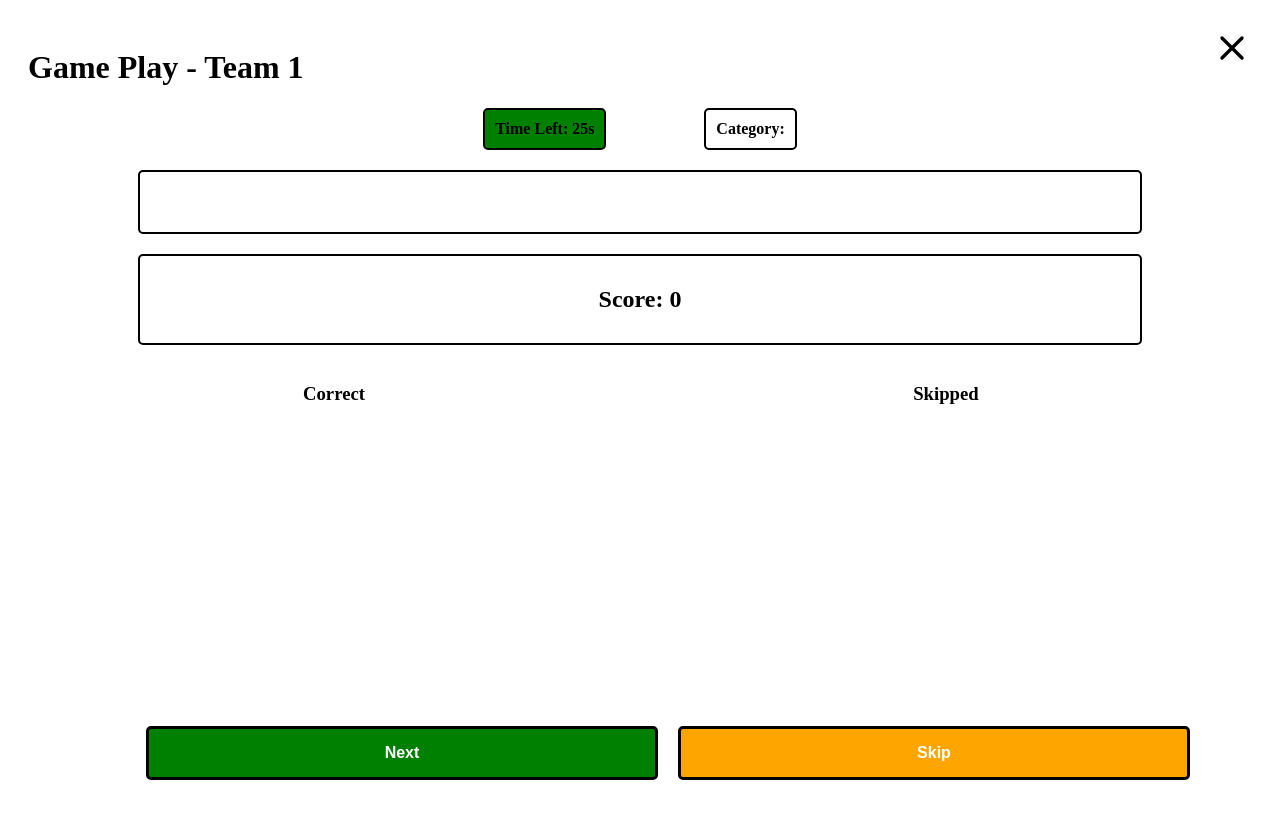
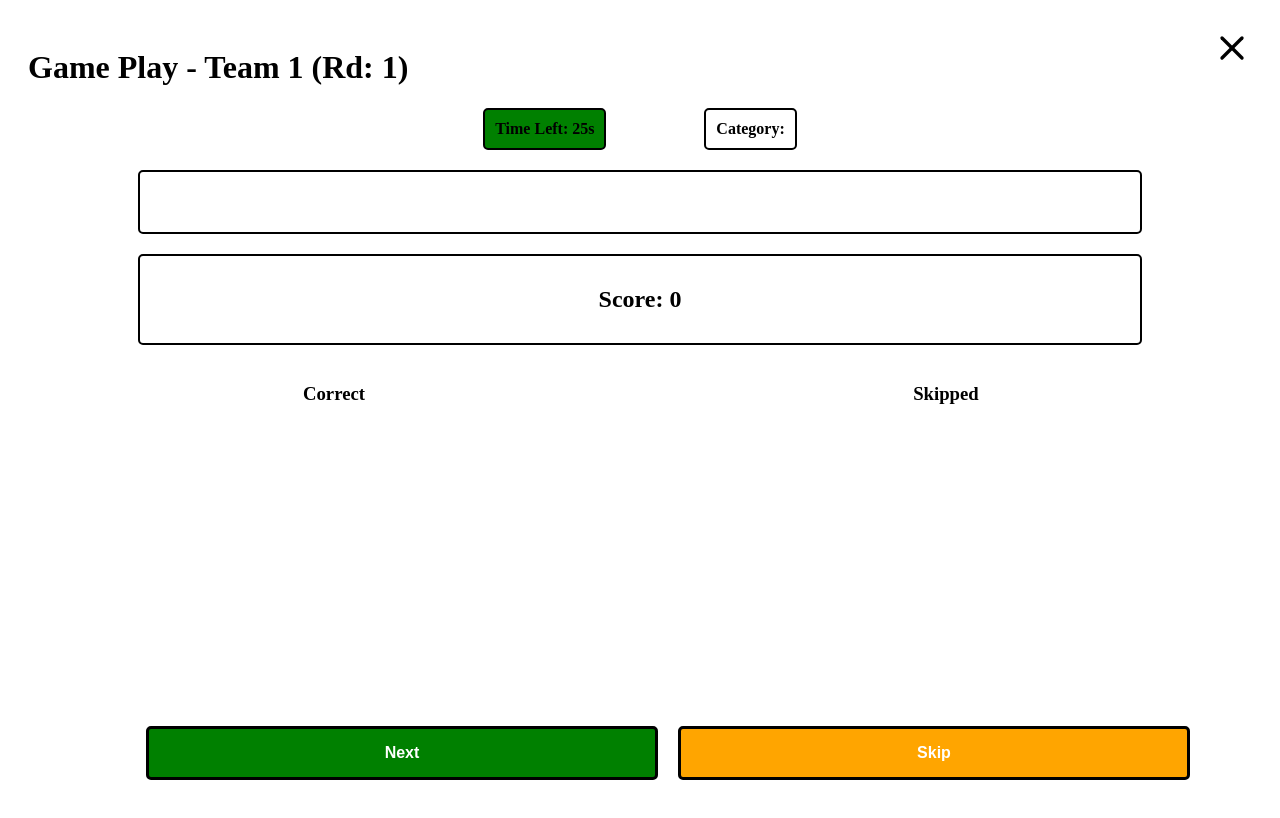
Before and after one commit to jdcb4/next-word, a Next.js app: page /game-play in a window 1280 px wide. Shown: the top 818 px of the page. Built offline with nearby package versions, Linux system fonts and the light colour scheme.

Commit message:
Update round management logic and enhance GamePlay display with current round info

```diff
--- a/app/GameContext.tsx
+++ b/app/GameContext.tsx
@@ -59,7 +59,13 @@ export const GameProvider = ({ children }: { children: ReactNode }) => {
   const [currentCategory, setCurrentCategory] = useState("");
   const [currentWord, setCurrentWord] = useState("");
   const [numRounds, setNumRounds] = useState(3);
-  const [currentRound, setCurrentRound] = useState(0);
+  const [currentRound, setCurrentRound] = useState(1);
+
+  const incrementRoundIfNeeded = useCallback(() => {
+    if (currentTeamIndex === numTeams - 1) {
+      setCurrentRound((prevRound) => prevRound + 1);
+    }
+  }, [currentTeamIndex, numTeams]);
 
   const addCorrectWord = (word: string) => {
     setCorrectWords((prev) => [...prev, word]);
@@ -83,11 +89,12 @@ export const GameProvider = ({ children }: { children: ReactNode }) => {
     setCurrentTeamIndex((prev) => {
       const newIndex = prev + 1;
       if (newIndex >= numTeams) {
+        incrementRoundIfNeeded(); // Move this here
         return 0;
       }
       return newIndex;
     });
-  }, [currentTeamIndex, numTeams, score]);
+  }, [currentTeamIndex, numTeams, score, incrementRoundIfNeeded]);
 
   const resetGame = () => {
     setCorrectWords([]);
@@ -133,12 +140,6 @@ export const GameProvider = ({ children }: { children: ReactNode }) => {
     });
   }, [currentTeamIndex, score]);
 
-  const incrementRoundIfNeeded = useCallback(() => {
-    if (currentTeamIndex === 0) {
-      setCurrentRound((prevRound) => prevRound + 1);
-    }
-  }, [currentTeamIndex]);
-
   return (
     <GameContext.Provider
       value={{
--- a/app/game-play/page.tsx
+++ b/app/game-play/page.tsx
@@ -26,7 +26,6 @@ function GamePlayComponent() {
     currentRound,
     numTeams,
     nextTeam,
-    incrementRoundIfNeeded,
   } = useGame();
   const teamName = teamNames[currentTeamIndex] || "Unknown Team";
   const [timeLeft, setTimeLeft] = useState(roundTime);
@@ -34,10 +33,6 @@ function GamePlayComponent() {
   const [currentCategoryState, setCurrentCategoryState] =
     useState(currentCategory);
   const [skipsUsed, setSkipsUsed] = useState(0);
-
-  useEffect(() => {
-    incrementRoundIfNeeded();
-  }, [incrementRoundIfNeeded]);
 
   useEffect(() => {
     const timer = setInterval(() => {
@@ -56,13 +51,12 @@ function GamePlayComponent() {
   useEffect(() => {
     if (timeLeft === 0) {
       updateTeamScore();
-      //nextTeam();
       router.push("/leaderboard");
     } else if (timeLeft === 5) {
       const beep = new Audio("/beep.mp3");
       beep.play();
     }
-  }, [timeLeft, router, updateTeamScore, nextTeam]);
+  }, [timeLeft, router, updateTeamScore]);
 
   const handleNextWord = () => {
     addCorrectWord(currentWordState);
@@ -93,7 +87,10 @@ function GamePlayComponent() {
 
   return (
     <div>
-      <h1>Game Play - {teamName}</h1>
+      <h1>
+        {" "}
+        Game Play - {teamName} (Rd: {currentRound})
+      </h1>
       <div className={styles.infoBox}>
         <span
           className={styles.boldBox}
```
